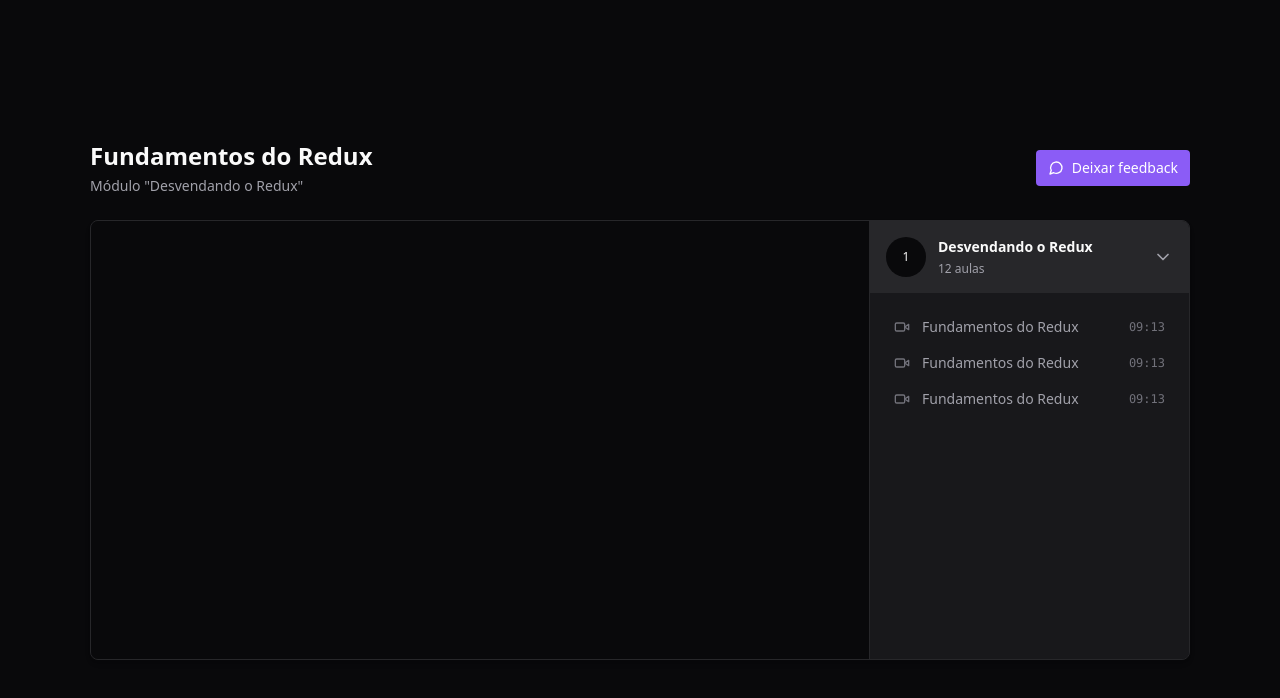
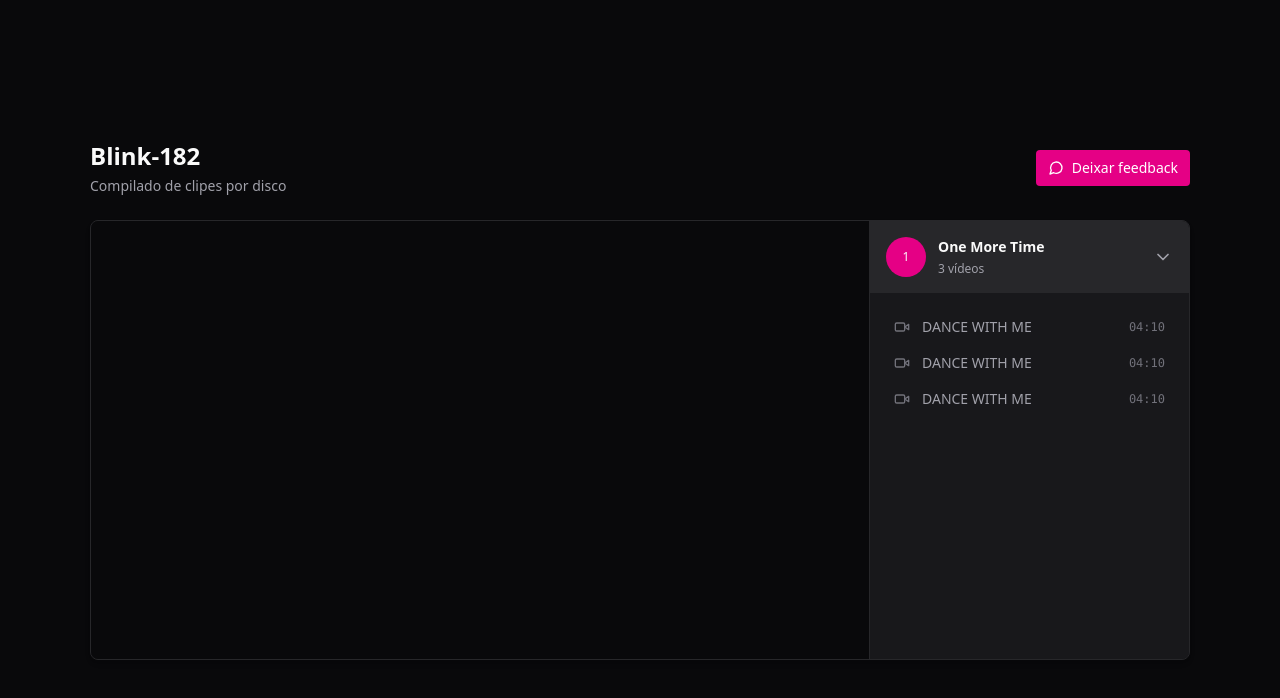
Before and after one commit to RenanFachin/RS_ReduxAndZustand, a React (Vite) app: page / in a window 1280 px wide. Shown: the top 698 px of the page. Built offline with nearby package versions, Linux system fonts and the light colour scheme.

Commit message:
refactor: Separa a apliação em components

```diff
--- a/package.json
+++ b/package.json
@@ -28,6 +28,7 @@
     "eslint-plugin-react-hooks": "^4.6.0",
     "eslint-plugin-react-refresh": "^0.4.3",
     "postcss": "^8.4.31",
+    "tailwind-scrollbar": "^3.0.5",
     "tailwindcss": "^3.3.3",
     "typescript": "^5.0.2",
     "vite": "^4.4.5"
--- /dev/null
+++ b/src/components/Album.tsx
@@ -0,0 +1,34 @@
+import { ChevronDown } from "lucide-react";
+import { VideoNameList } from "./VideoNameList";
+
+interface AlbumProps {
+  albumIndex: number
+  title: string
+  amount: number
+}
+
+export function Album({ albumIndex, amount, title }: AlbumProps) {
+  return (
+    <div>
+      <button className='flex w-full items-center gap-3 bg-zinc-800 p-4'>
+        <div className='flex h-10 w-10 rounded-full items-center justify-center bg-blink-pink text-xs'>
+          {albumIndex + 1}
+        </div>
+
+        <div className='flex flex-col gap-1 text-left'>
+          <strong className='text-sm'>{title}</strong>
+          <span className='text-xs text-zinc-400'>{amount} vídeos</span>
+        </div>
+
+        <ChevronDown className='w-5 h-5 ml-auto text-zinc-400' />
+      </button>
+
+
+      <nav className='relative flex flex-col gap-4 p-6'>
+        <VideoNameList title="DANCE WITH ME" duration="04:10" />
+        <VideoNameList title="DANCE WITH ME" duration="04:10" />
+        <VideoNameList title="DANCE WITH ME" duration="04:10" />
+      </nav>
+    </div>
+  )
+}
--- /dev/null
+++ b/src/components/Header.tsx
@@ -0,0 +1,9 @@
+export function Header() {
+  return (
+    <div className="flex flex-col gap-1">
+      <h1 className="text-2xl font-bold">Blink-182</h1>
+
+      <span className="text-sm text-zinc-400">Compilado de clipes por disco</span>
+    </div>
+  )
+}
--- /dev/null
+++ b/src/components/Video.tsx
@@ -0,0 +1,14 @@
+import ReactPlayer from 'react-player'
+
+export function Video() {
+  return (
+    <div className='w-full bg-zinc-950 aspect-video'>
+      <ReactPlayer
+        width='100%'
+        height='100%'
+        controls={true}
+        url="https://www.youtube.com/watch?v=LUEYNuVeA9Y"
+      />
+    </div>
+  )
+}
--- /dev/null
+++ b/src/components/VideoNameList.tsx
@@ -0,0 +1,18 @@
+import { Video } from "lucide-react";
+
+interface VideoNameListProps {
+  title: string;
+  duration: string;
+}
+
+
+export function VideoNameList({ title, duration }: VideoNameListProps) {
+  return (
+    <button className='flex items-center gap-3 text-sm text-zinc-400'>
+      <Video className='w-4 h-4 text-zinc-500' />
+      <span>{title}</span>
+
+      <span className='ml-auto font-mono text-xs text-zinc-500'>{duration}</span>
+    </button>
+  )
+}
--- a/src/pages/Player.tsx
+++ b/src/pages/Player.tsx
@@ -1,5 +1,8 @@
-import { MessageCircle, ChevronDown, Video } from 'lucide-react'
-import ReactPlayer from 'react-player'
+import { MessageCircle, ChevronDown, } from 'lucide-react'
+
+import { Header } from '../components/Header'
+import { Video } from '../components/Video'
+import { Album } from '../components/Album'
 
 export function Player() {
   return (
@@ -8,73 +11,25 @@
 
         <div className="flex items-center justify-between">
           {/* Header */}
-          <div className="flex flex-col gap-1">
-            <h1 className="text-2xl font-bold">Fundamentos do Redux</h1>
-
-            <span className="text-sm text-zinc-400">Módulo "Desvendando o Redux"</span>
-          </div>
+          <Header />
 
 
           {/* Feedback Button */}
-          <button className='flex items-center gap-2 rounded bg-violet-500 px-3 py-2 text-sm font-medium text-white hover:bg-violet-700'>
+          <button className='flex items-center gap-2 rounded bg-blink-pink px-3 py-2 text-sm font-medium text-white hover:bg-opacity-90'>
             <MessageCircle className='w-4 h-4' />
             Deixar feedback
           </button>
 
         </div>
 
-        <main className='relative flex overflow-hidden rounded-lg border border-zinc-800 bg-zinc-900 shadow-md'>
+        <main className='relative flex overflow-hidden rounded-lg border border-zinc-800 bg-zinc-900 shadow-md pr-80'>
           <div className='flex-1'>
             {/* Player de vídeo */}
-            <div className='w-full bg-zinc-950 aspect-video'>
-              <ReactPlayer
-                width='100%'
-                height='100%'
-                controls={true}
-                url="https://www.youtube.com/watch?v=LUEYNuVeA9Y"
-              />
-            </div>
+            <Video />
           </div>
 
-          <aside className='w-80 border-l border-zinc-800 bg-zinc-900'>
-            <div className=''>
-              <button className='flex w-full items-center gap-3 bg-zinc-800 p-4'>
-                <div className='flex h-10 w-10 rounded-full items-center justify-center bg-zinc-950 text-xs'>
-                  1
-                </div>
-
-                <div className='flex flex-col gap-1 text-left'>
-                  <strong className='text-sm'>Desvendando o Redux</strong>
-                  <span className='text-xs text-zinc-400'>12 aulas</span>
-                </div>
-
-                <ChevronDown className='w-5 h-5 ml-auto text-zinc-400' />
-              </button>
-
-
-              <nav className='relative flex flex-col gap-4 p-6'>
-                <button className='flex items-center gap-3 text-sm text-zinc-400'>
-                  <Video className='w-4 h-4 text-zinc-500' />
-                  <span>Fundamentos do Redux</span>
-
-                  <span className='ml-auto font-mono text-xs text-zinc-500'>09:13</span>
-                </button>
-
-                <button className='flex items-center gap-3 text-sm text-zinc-400'>
-                  <Video className='w-4 h-4 text-zinc-500' />
-                  <span>Fundamentos do Redux</span>
-
-                  <span className='ml-auto font-mono text-xs text-zinc-500'>09:13</span>
-                </button>
-
-                <button className='flex items-center gap-3 text-sm text-zinc-400'>
-                  <Video className='w-4 h-4 text-zinc-500' />
-                  <span>Fundamentos do Redux</span>
-
-                  <span className='ml-auto font-mono text-xs text-zinc-500'>09:13</span>
-                </button>
-              </nav>
-            </div>
+          <aside className='w-80 absolute top-0 bottom-0 right-0 border-l border-zinc-800 bg-zinc-900 overflow-y-scroll scrollbar-thin scrollbar-track-zinc-950 scrollbar-thumb-zinc-800 divide-y-2 divide-zinc-900'>
+            <Album albumIndex={0} title="One More Time" amount={3}/>
           </aside>
         </main>
 
--- a/tailwind.config.js
+++ b/tailwind.config.js
@@ -4,7 +4,17 @@
     './src/**/*.tsx'
   ],
   theme: {
-    extend: {},
+    extend: {
+      colors: {
+        blink: {
+          'pink': '#E50085',
+          'cyan': '#2DC5AE'
+        }
+
+      }
+    },
   },
-  plugins: [],
+  plugins: [
+    require('tailwind-scrollbar'),
+  ],
 }
```
Also changed, not shown: .eslintrc.cjs (deleted), 1 other file (tests, documents, lock files or other folders).
